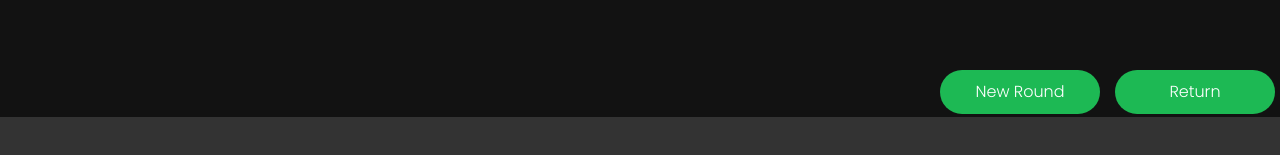
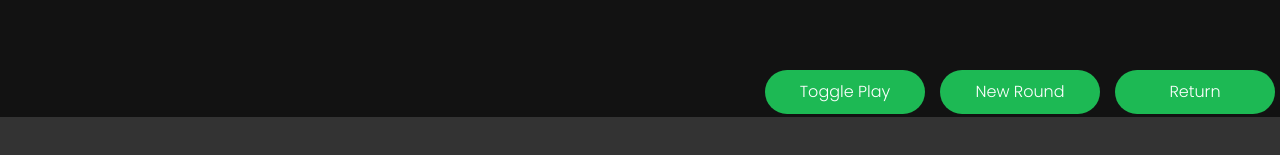
Before and after one commit to Hadi-Saghir/MovieFlex-JavaScript, a React (Create React App) app in the folder client/: page /movieflex in a window 1280 px wide. Shown: the part 603-758 px from the top of the page. Built offline with nearby package versions, Linux system fonts and the light colour scheme; no server answers.

Commit message:
toggle play for premium as fail safe

```diff
--- a/client/src/MovieFlex.js
+++ b/client/src/MovieFlex.js
@@ -44,6 +44,10 @@ const MovieFlex = ({ code }) => {
     setIsPlaying(true);
   };
 
+
+  const togglePlay = () => {
+    setIsPlaying(prevIsPlaying => !prevIsPlaying);
+  };
 
 
   //----------------------------------------------------
@@ -244,7 +248,7 @@ const MovieFlex = ({ code }) => {
               )}
             </div>
             <div className="controls">
-              {/* <button onClick={togglePlay} className="play-pause-button" id="toggle-play"> Toggle Play</button> */}
+              <button onClick={togglePlay} className="play-pause-button" id="toggle-play"> Toggle Play</button>
               <button onClick={fetchNewRound} className="play-pause-button" > New Round </button>
               <button onClick={quitGame} className="play-pause-button"> Return </button>
             </div>
```
